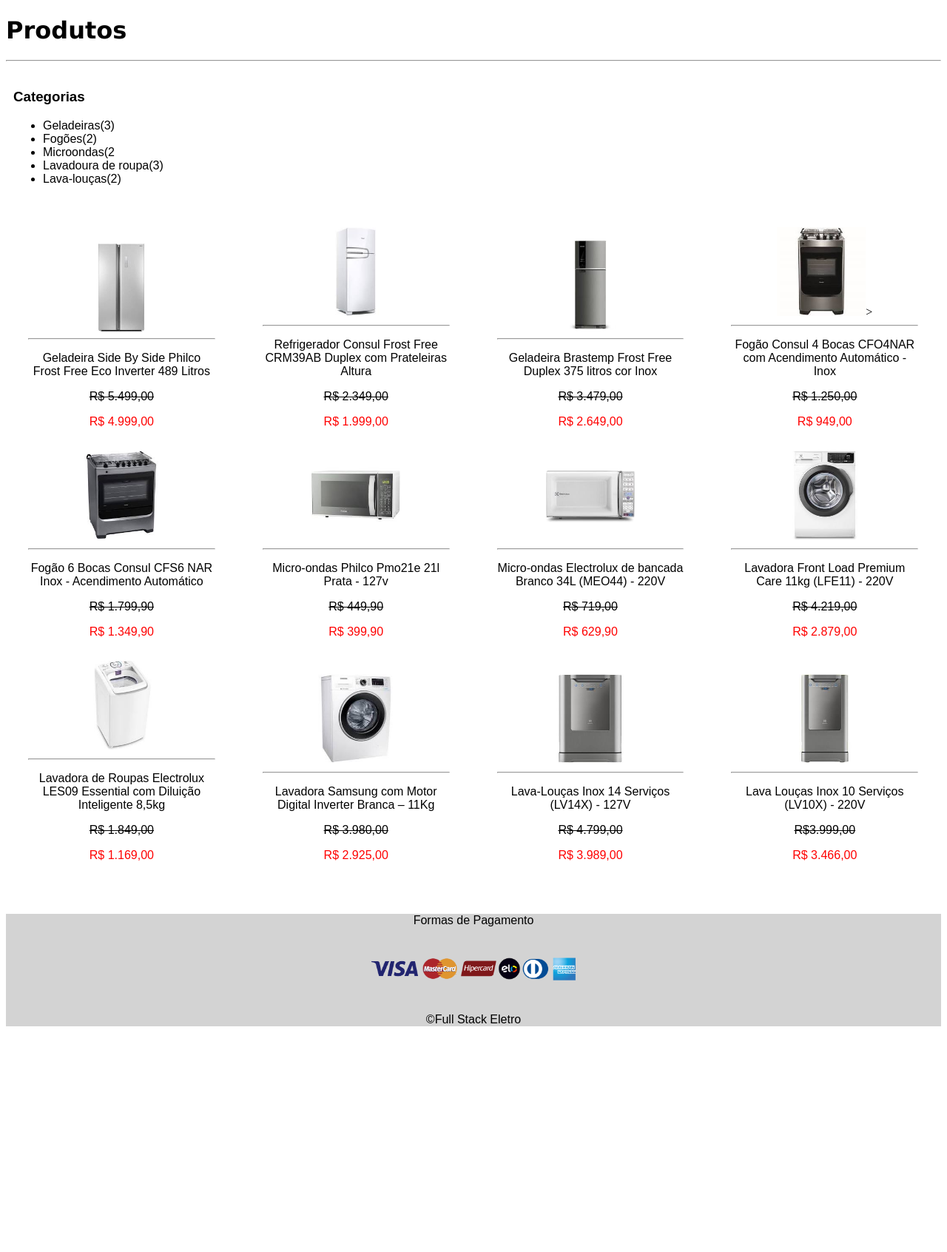
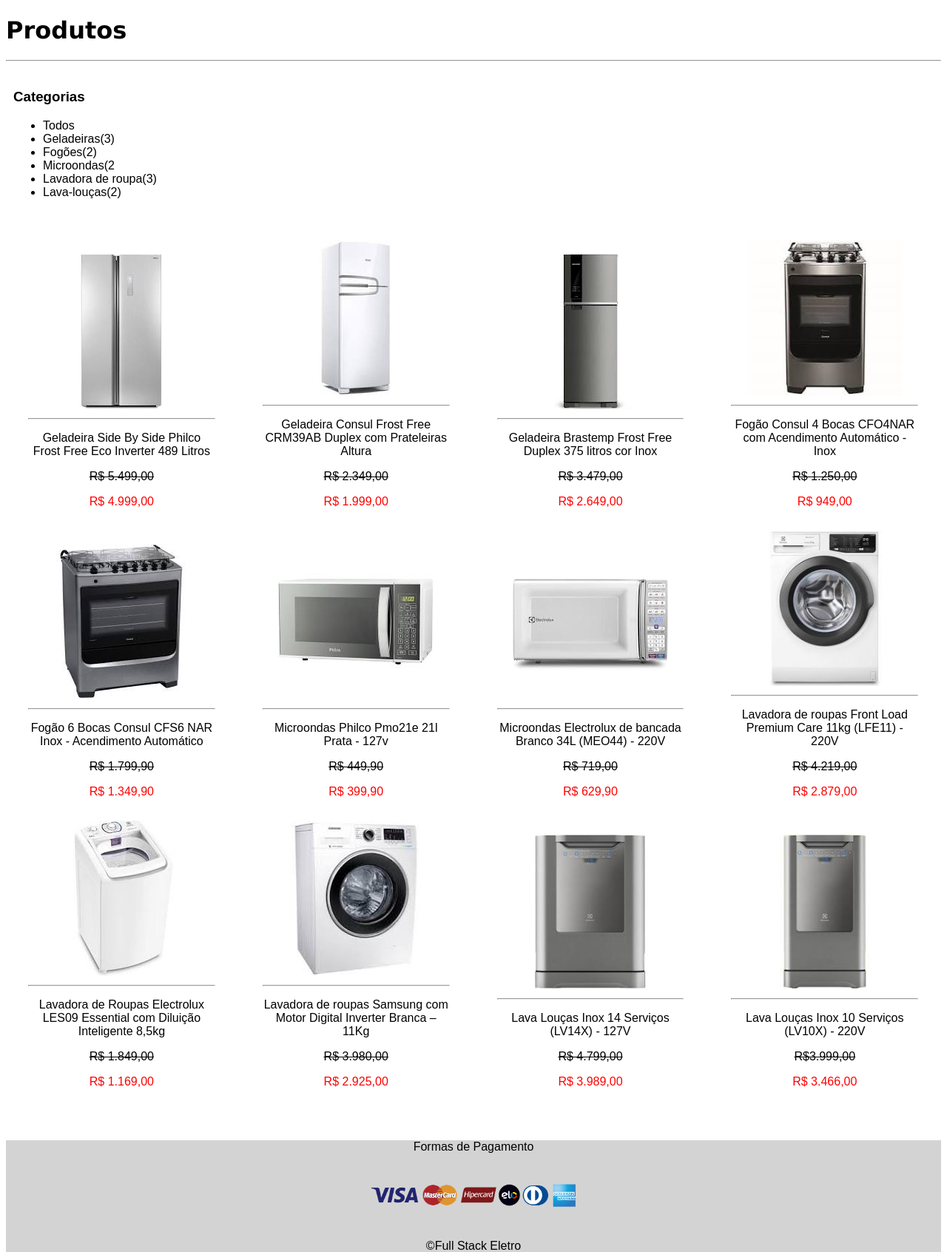
Before and after one commit to alinercardoso/fullstack, a PHP site: page /Produtos.html in a window 1280 px wide. Shown: the part 63-1755 px from the top of the page at 74% size. Before the commit the page ends 1450 px from the top, so only its background shows below. Run offline with PHP 8.4, Linux system fonts and the light colour scheme.

Commit message:
Inclusão de funções e eventos do JS

```diff
--- a/CSS/Estilo.css
+++ b/CSS/Estilo.css
@@ -40,23 +40,32 @@
 
 h3{
     font-family: Arial, Helvetica, sans-serif;
+    width: 20%;
+}
+
+h4{
+    font-family: Arial, Helvetica, sans-serif;
+    width: 100%;
+    text-align: center
 }
 
 .produto{
     width: 100%;
     height: 100%;
     text-align: center;
-
 }
 
 .box_produto{
     width: 20%;
     display: inline-block;
-    height: 100px;
+    height: 150px;
     text-align: center;
     padding: 10px;
     margin: 20px;
+}
 
+.box_produto img{
+    align-items: center;
 }
 
 .produto_destaque{
@@ -65,6 +74,7 @@
     height: 100px;
     text-align: center;
     padding: 10px;
+    align-items: center;
 }
 
 .descriçao{
@@ -83,16 +93,16 @@
 
 #categorias{
     font-family: Arial, Helvetica, sans-serif;
-    width: 100%%;
+    width: 100%;
     display:inline-block;
     padding: 10px;
     color: black;
 }
 
 .lojas{
-width: 100%;
-height: 100%;
-text-align: center;
+    width: 100%;
+    height: 100%;
+    text-align: center;
 }
 
 .enderecos{
--- a/Produtos.html
+++ b/Produtos.html
@@ -6,6 +6,8 @@
         <meta charset="UTF-8">
         <title>Full stack Eletro</title>
         <link rel="stylesheet" type="text/CSS" href="./CSS/Estilo.css">
+        <script src="./js/funcoes.js"></script>
+
 
     </head>
 
@@ -25,111 +27,111 @@
             <hr>
 
             <section id="categorias">
-                <h3>Categorias</h3>
+                <h3 onmousemove="dica()" >Categorias</h3>
 
                 <ul>
-                    <li>Geladeiras(3)</li>
-                    <li>Fogões(2)</li>
-                    <li>Microondas(2</li>
-                    <li>Lavadoura de roupa(3)</li>
-                    <li>Lava-louças(2)</li>
+                    <li onclick="exibir_todos()">Todos</li>
+                    <li onclick="exibir_categoria('geladeira')">Geladeiras(3)</li>
+                    <li onclick="exibir_categoria('fogao')">Fogões(2)</li>
+                    <li onclick="exibir_categoria('microondas')">Microondas(2</li>
+                    <li onclick="exibir_categoria('lavaroupas')">Lavadora de roupa(3)</li>
+                    <li onclick="exibir_categoria('lavaloucas')">Lava-louças(2)</li>
                 </ul>
 
             </section>
 
             <section class="Produto">
 
-
-                <div class="box_produto">
-                    <img align="center" src="Images/Eletros/Geladeiras/Geladeira Side By Side Philco Frost Free Eco Inverter 489 Litros PRF504I Inox-220v.jpg" width="120px" alig="center">
+                    <div class="box_produto" id="geladeira">
+                    <img src="Images/Eletros/Geladeiras/Geladeira Side By Side Philco Frost Free Eco Inverter 489 Litros PRF504I Inox-220v.jpg" onclick="destaque(this)"width="210px">
                     <hr>
                     <p class="descricao">Geladeira Side By Side Philco Frost Free Eco Inverter 489 Litros</p>
                     <p class="descricao"><strike>R$ 5.499,00</strike></p>
                     <p class="preco">R$ 4.999,00</p>
                 </div>
 
-                <div class="box_produto">
-                    <img src="./Images/Eletros/Geladeiras/Refrigerador Consul Frost Free CRM39AB Duplex com Prateleiras Altura Flex Branca – 340L.jpg" width="120px">
+                <div class="box_produto" id="geladeira">
+                    <img src="./Images/Eletros/Geladeiras/Refrigerador Consul Frost Free CRM39AB Duplex com Prateleiras Altura Flex Branca – 340L.jpg" onclick="destaque(this)"width="210px"        <hr>
                     <hr>
-                    <p class="descricao">Refrigerador Consul Frost Free CRM39AB Duplex com Prateleiras Altura</p>
+                    <p class="descricao">Geladeira Consul Frost Free CRM39AB Duplex com Prateleiras Altura</p>
                     <p class="descricao"><strike>R$ 2.349,00</strike></p>
                     <p class="preco">R$ 1.999,00</p>
                 </div>
 
-                <div class="box_produto">
-                    <img src="./Images/Eletros/Geladeiras/Frost Free Duplex 375 litros cor Inox com Espaço Adapt • 110V.jpg" width="120px">
+                <div class="box_produto" id="geladeira">
+                    <img src="./Images/Eletros/Geladeiras/Frost Free Duplex 375 litros cor Inox com Espaço Adapt • 110V.jpg" onclick="destaque(this)"width="210px"        <hr>
                     <hr>
                     <p class="descricao">Geladeira Brastemp Frost Free Duplex 375 litros cor Inox </p>
                     <p class="descricao"><strike>R$ 3.479,00</strike></p>
                     <p class="preco">R$ 2.649,00</p>
                 </div>
 
-                <div class="box_produto">
-                    <img src="./Images/Eletros/Fogoes/Fogão Consul 4 Bocas CFO4NAR com Acendimento Automático - Inox.jpg" width="120px">>
+                <div class="box_produto" id="fogao">
+                    <img src="./Images/Eletros/Fogoes/Fogão Consul 4 Bocas CFO4NAR com Acendimento Automático - Inox.jpg" onclick="destaque(this)"width="210px"         <hr>
                     <hr>
                     <p class="descricao">Fogão Consul 4 Bocas CFO4NAR com Acendimento Automático - Inox</p>
                     <p class="descricao"><strike>R$ 1.250,00</strike></p>
                     <p class="preco">R$ 949,00</p>
                 </div>
 
-                <div class="box_produto">
-                    <img src="./Images/Eletros/Fogoes/Fogão 6 Bocas Consul CFS6 NAR Inox - Acendimento Automático.jpg" width="120px">
+                <div class="box_produto" id="fogao">
+                    <img src="./Images/Eletros/Fogoes/Fogão 6 Bocas Consul CFS6 NAR Inox - Acendimento Automático.jpg" onclick="destaque(this)"width="210px"        <hr>
                     <hr>
                     <p class="descricao">Fogão 6 Bocas Consul CFS6 NAR Inox - Acendimento Automático</p>
                     <p class="descricao"><strike>R$ 1.799,90</strike></p>
                     <p class="preco">R$ 1.349,90</p>
                 </div>
 
-                <div class="box_produto">
-                    <img src="./Images/Eletros/Microondas/Micro-ondas Philco Pmo21e 21l Prata - 127v.jpg" width="120px">
+                <div class="box_produto" id="microondas">
+                    <img src="./Images/Eletros/Microondas/Micro-ondas Philco Pmo21e 21l Prata - 127v.jpg" onclick="destaque(this)"width="210px"        <hr>
                     <hr>
-                    <p class="descricao">Micro-ondas Philco Pmo21e 21l Prata - 127v</p>
+                    <p class="descricao">Microondas Philco Pmo21e 21l Prata - 127v</p>
                     <p class="descricao"><strike>R$ 449,90</strike></p>
                     <p class="preco">R$ 399,90</p>
                 </div>
 
-                <div class="box_produto">
-                    <img src="./Images/Eletros/Microondas/Micro-ondas Electrolux de bancada Branco com Função Tira Odor e Manter Aquecido 34L (MEO44) - 220V.jpg" width="120px">
+                <div class="box_produto" id="microondas">
+                    <img src="./Images/Eletros/Microondas/Micro-ondas Electrolux de bancada Branco com Função Tira Odor e Manter Aquecido 34L (MEO44) - 220V.jpg" onclick="destaque(this)"width="210px"        <hr>
                     <hr>
-                    <p class="descricao">Micro-ondas Electrolux de bancada Branco 34L (MEO44) - 220V</p>
+                    <p class="descricao">Microondas Electrolux de bancada Branco 34L (MEO44) - 220V</p>
                     <p class="descricao"><strike>R$ 719,00</strike></p>
                     <p class="preco">R$ 629,90</p>
                 </div>
 
-                <div class="box_produto">
-                    <img src="./Images/Eletros/Lavadoras/Lavadora Front Load Premium Care 11kg (LFE11) - 220V.jpg" width="120px">
+                <div class="box_produto" id="lavaroupas">
+                    <img src="./Images/Eletros/Lavadoras/Lavadora Front Load Premium Care 11kg (LFE11) - 220V.jpg" onclick="destaque(this)"width="210px"        <hr>
                     <hr>
-                    <p class="descricao">Lavadora Front Load Premium Care 11kg (LFE11) - 220V</p>
+                    <p class="descricao">Lavadora de roupas Front Load Premium Care 11kg (LFE11) - 220V</p>
                     <p class="descricao"><strike>R$ 4.219,00</strike></p>
                     <p class="preco">R$ 2.879,00</p>
                 </div>
 
-                <div class="box_produto">
-                    <img src="./Images/Eletros/Lavadoras/Lavadora de Roupas Electrolux LES09 Essential com Diluição Inteligente 8,5kg - Branca.jpg" width="120px">
+                <div class="box_produto" id="lavaroupas">
+                    <img src="./Images/Eletros/Lavadoras/Lavadora de Roupas Electrolux LES09 Essential com Diluição Inteligente 8,5kg - Branca.jpg" onclick="destaque(this)"width="210px"        <hr>
                     <hr>
                     <p class="descricao">Lavadora de Roupas Electrolux LES09 Essential com Diluição Inteligente 8,5kg</p>
                     <p class="descricao"><strike>R$ 1.849,00</strike></p>
                     <p class="preco">R$ 1.169,00</p>
                 </div>
 
-                <div class="box_produto">
-                    <img src="./Images/Eletros/Lavadoras/Lavadora Samsung com Motor Digital Inverter Branca – 11Kg.jpg" width="120px">
+                <div class="box_produto" id="lavaroupas">
+                    <img src="./Images/Eletros/Lavadoras/Lavadora Samsung com Motor Digital Inverter Branca – 11Kg.jpg" onclick="destaque(this)"width="210px"        <hr>
                     <hr>
-                    <p class="descricao">Lavadora Samsung com Motor Digital Inverter Branca – 11Kg</p>
+                    <p class="descricao">Lavadora de roupas Samsung com Motor Digital Inverter Branca – 11Kg</p>
                     <p class="descricao"><strike>R$ 3.980,00</strike></p>
                     <p class="preco">R$ 2.925,00</p>
                 </div>
 
-                <div class="box_produto">
-                    <img src="./Images/Eletros/Lava louças/Lava-Louças Inox 14 Serviços (LV14X) - 127V.jpg" width="120px">
+                <div class="box_produto" id="lavaloucas">
+                    <img src="./Images/Eletros/Lava louças/Lava-Louças Inox 14 Serviços (LV14X) - 127V.jpg" onclick="destaque(this)"width="210px"        <hr>
                     <hr>
-                    <p class="descricao">Lava-Louças Inox 14 Serviços (LV14X) - 127V</p>
+                    <p class="descricao">Lava Louças Inox 14 Serviços (LV14X) - 127V</p>
                     <p class="descricao"><strike>R$ 4.799,00</strike></p>
                     <p class="preco">R$ 3.989,00</p>
                 </div>
 
-                <div class="box_produto">
-                    <img src="./Images/Eletros/Lava louças/Lava Louças Inox 10 Serviços (LV10X) - 220V.jpg" width="120px">
+                <div class="box_produto" id="lavaloucas">
+                    <img src="./Images/Eletros/Lava louças/Lava Louças Inox 10 Serviços (LV10X) - 220V.jpg" onclick="destaque(this)"width="210px"        <hr>
                     <hr>
                     <p class="descricao">Lava Louças Inox 10 Serviços (LV10X) - 220V</p>
                     <p class="descricao"><strike>R$3.999,00</strike></p>
```
Also changed, not shown: contato.html (+7 -3 lines), index.html (+5 -3 lines), js/funcoes.js (added, +52 -0 lines), loja.html (+8 -6 lines).
